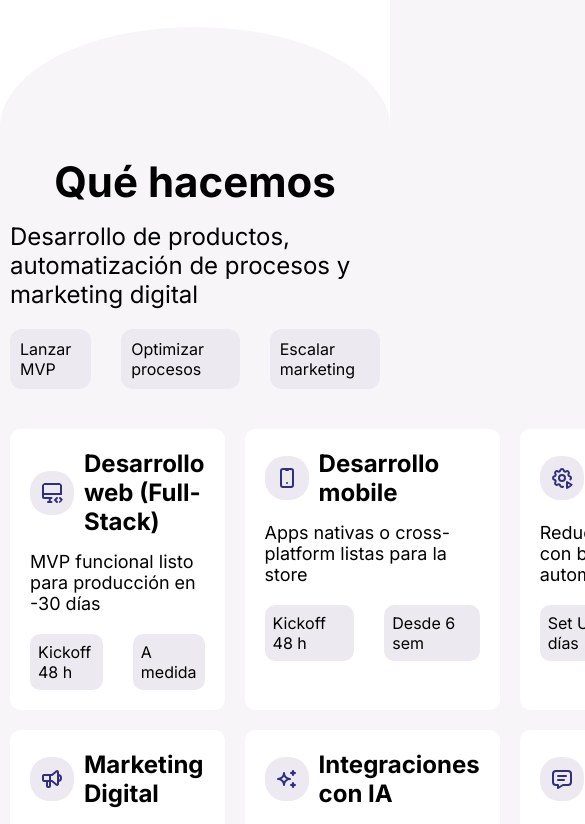
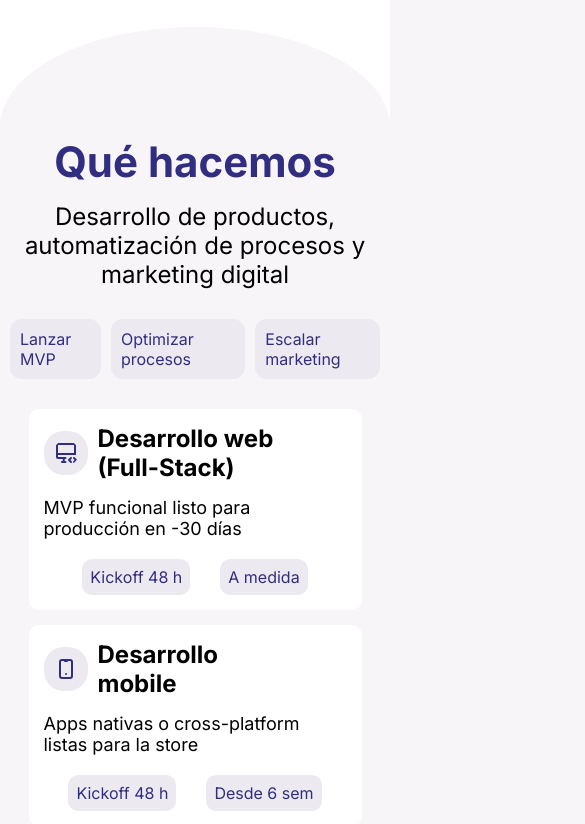
Before and after one commit to SoyDouglas/FissionSoftware, a React (Vite) app: page / in a window 390 px wide. Shown: the part 800-1624 px from the top of the page, 585 px wide, since content can reach past the window. Built offline with nearby package versions, Linux system fonts and the light colour scheme.

Commit message:
Responsive mobile for WhatWeDo section

```diff
--- a/src/components/css/WhatWeDo.css
+++ b/src/components/css/WhatWeDo.css
@@ -8,11 +8,12 @@
     display: flex;
     flex-direction: column;
     align-items: center;
-    margin-top: 2rem;
+    /* margin-top: 2rem; */
 }
 
 .wwd-title {
     font-size: 4.2rem;
+    color: var(--color-text);
 }
 
 .wwd-sub {
@@ -35,7 +36,7 @@
     background: #ede9f0;
     padding: 1rem;
     border-radius: 12px;
-    color: black;
+    color: var(--color-text);
     font-weight: 100;
 }
 
@@ -98,7 +99,7 @@
   background: #ede9f0;
   padding: 0.8rem;
   border-radius: 10px;
-  color: black;
+  color: var(--color-text);
   font-weight: 100;
   font-size: 1.6rem;
   text-decoration: none;
@@ -117,3 +118,57 @@
 .card a:hover{
     color: var(--color-accent);
 }
+
+@media (max-width: 768px) {
+  /* =====================================================
+     Estructura de la sección
+     ===================================================== */
+  .wwd-title,
+  .wwd-sub {
+    text-align: center;
+  }
+
+  .wwd-items {
+    flex-direction: column;
+    align-items: center;
+    gap: 1rem;
+    margin-top: 1.5rem;
+  }
+
+  /* pasar de 3 columnas a 1 columna */
+  .card-grid {
+    display: grid;
+    grid-template-columns: 1fr;
+    gap: 1.5rem;
+    max-width: 90%;
+    margin: 3rem auto;
+  }
+
+@media (max-width: 768px) {
+  /* 1) Tags “qué hacemos” en fila centrada */
+  .wwd-items {
+    flex-direction: row !important;    /* fila */
+    flex-wrap: nowrap;                 /* si caben los 3 sin saltar */
+    justify-content: center;           /* centrados */
+    gap: 1rem;
+    margin-top: 3rem;
+  }
+
+  /* 2) Grid de 1 columna con items centrados */
+  .card-grid {
+    grid-template-columns: 1fr;        /* 1 card por fila */
+    justify-items: center;             /* centra la card dentro del grid */
+    gap: 1.5rem;
+    max-width: 90%;
+    margin: 3rem auto;
+  }
+
+  /* 3) Limitar ancho de cada card para look más “cuadrado” */
+  .card {
+    width: 100%;
+    max-width: 350px;                  /* ajusta a tu gusto */
+    padding: 1.5rem;
+    box-sizing: border-box;
+  }
+}
+}
```
